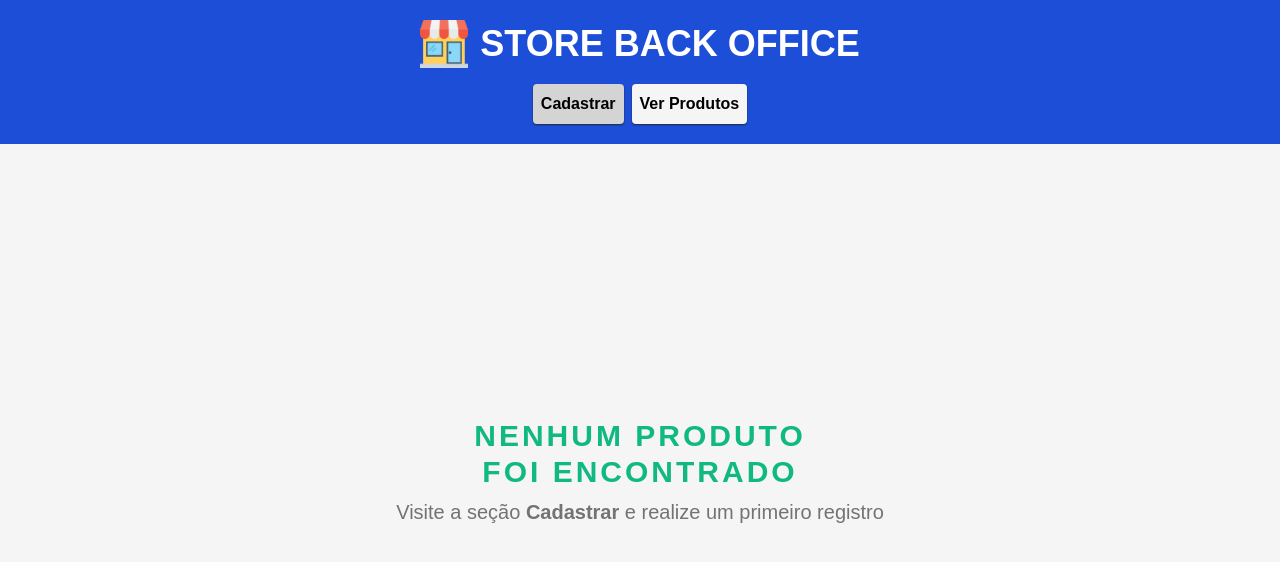
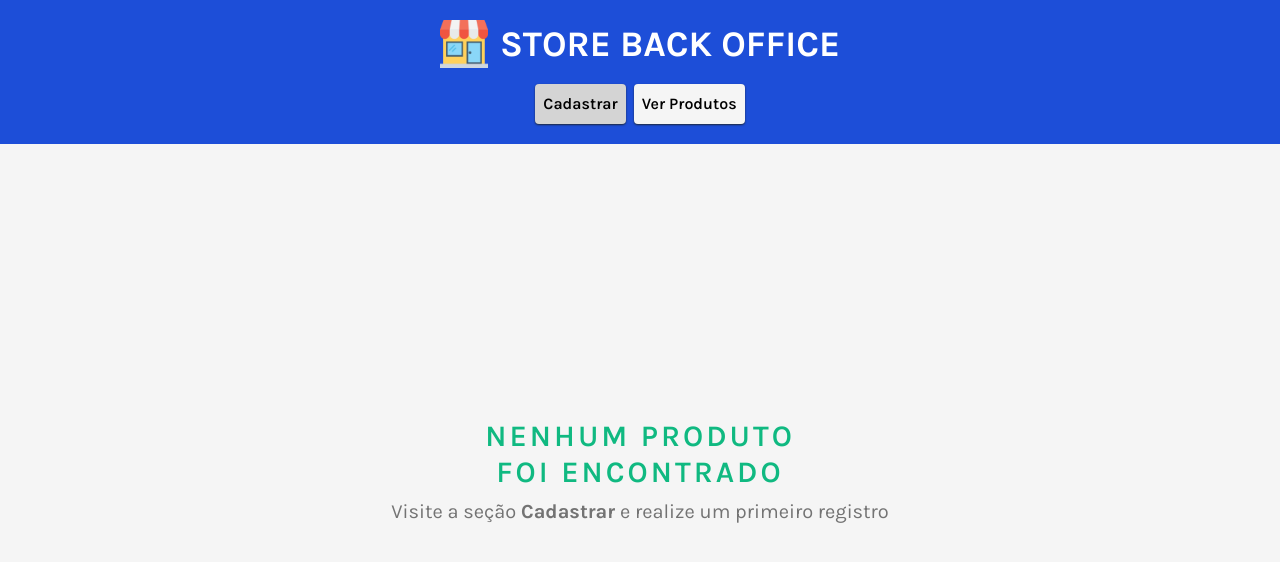
Before and after one commit to vmedeir0s/store-back-office, a React (Vite) app: page / in a window 1280 px wide. Shown: the top 562 px of the page. Built offline with nearby package versions, Linux system fonts and the light colour scheme.

Commit message:
modified font-family

```diff
--- a/src/styles/App.css
+++ b/src/styles/App.css
@@ -1 +1 @@
-@import url('https://fonts.googleapis.com/css2?family=Epilogue:wght@200;300;400;500;600;700;800&display=swap');
+@import url('https://fonts.googleapis.com/css2?family=Karla:wght@200;300;400;500;600;700&display=swap');
```
